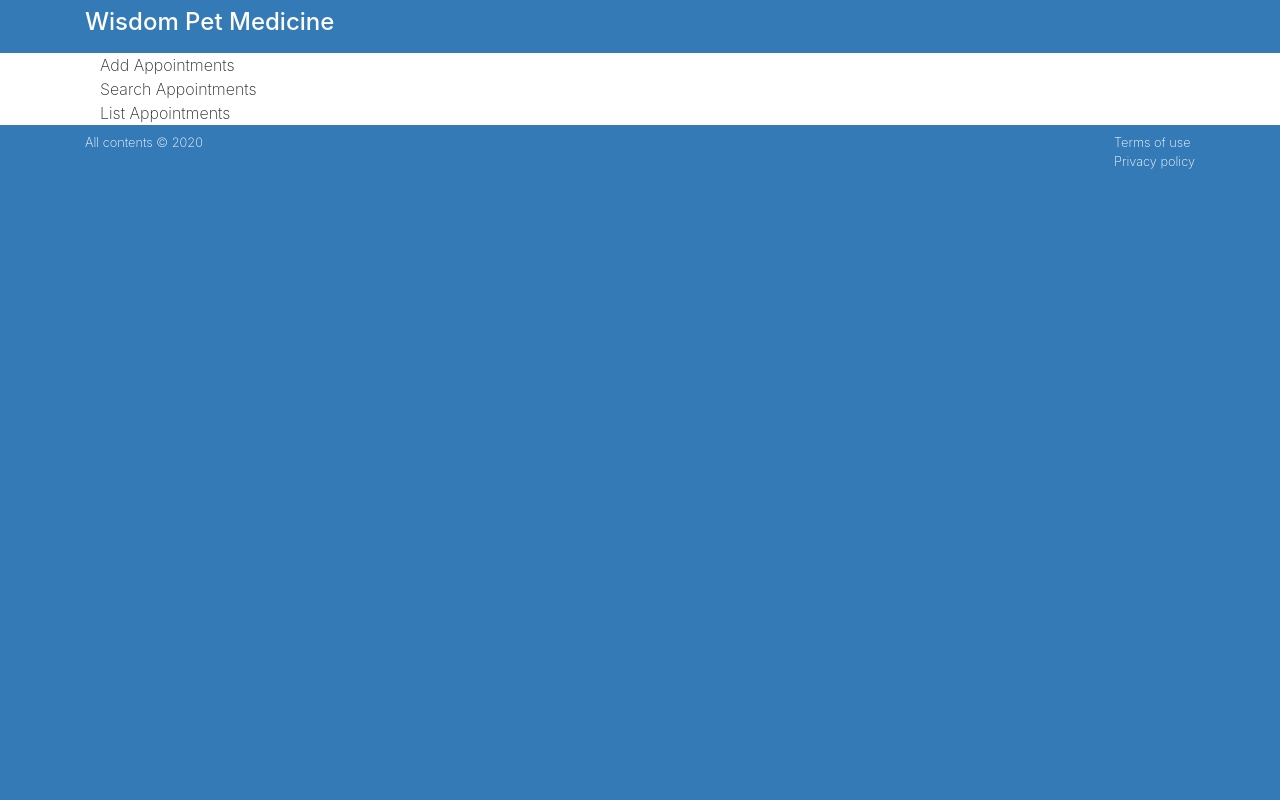
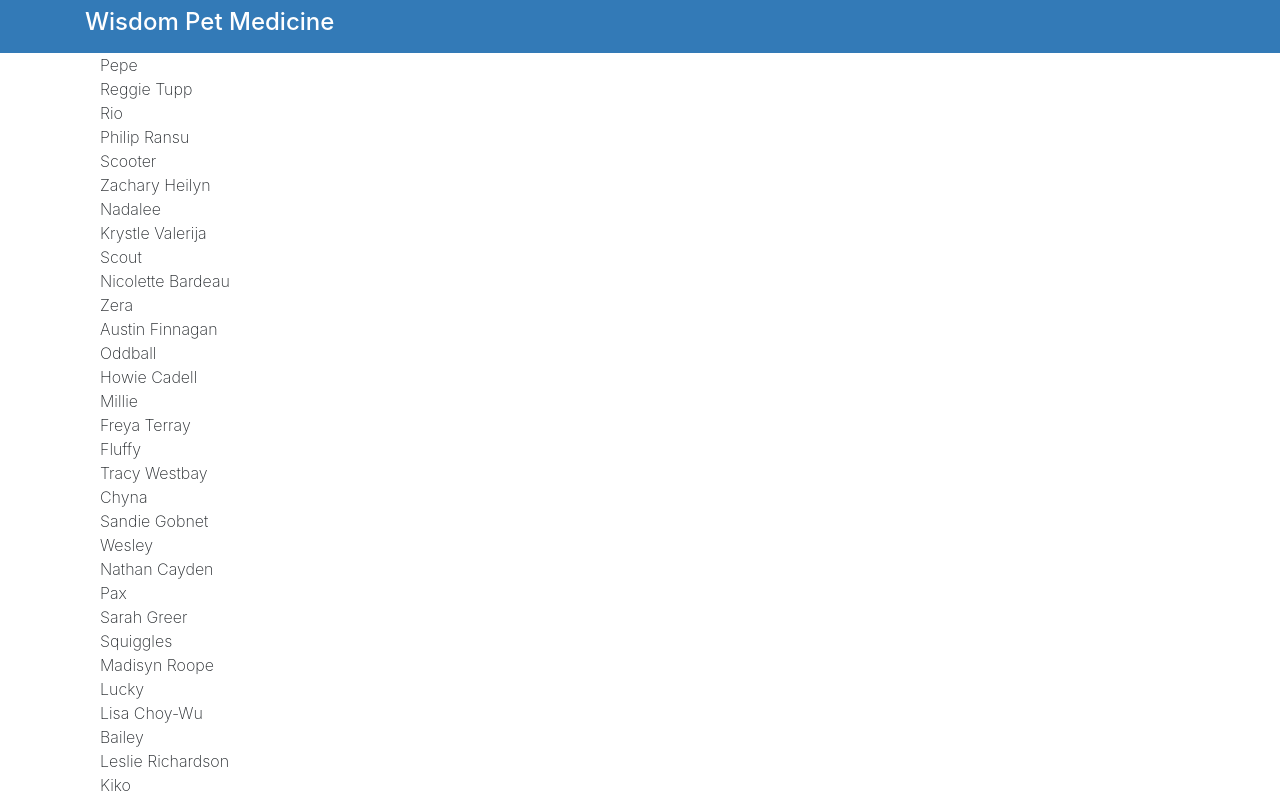
Before and after one commit to icebox827/appointments-manager, a React (Create React App) app: page / in a window 1280 px wide. Shown: the top 800 px of the page. Built offline with nearby package versions, Linux system fonts and the light colour scheme.

Commit message:
Display fetched data

```diff
--- a/src/components/App.js
+++ b/src/components/App.js
@@ -28,12 +28,21 @@
   }
 
   render() {
+
+    const listItems = this.state.myAppointments.map(item => (
+      <div>
+        <div>{item.petName}</div>
+        <div>{item.ownerName}</div>
+      </div>
+    ));
+
     return (
       <main className="page bg-white" id="petratings">
         <div className="container">
           <div className="row">
             <div className="col-md-12 bg-white">
               <div className="container">
+                {listItems}
                 <AddAppointments />
                 <SearchAppointments />
                 <ListAppointments />
```
